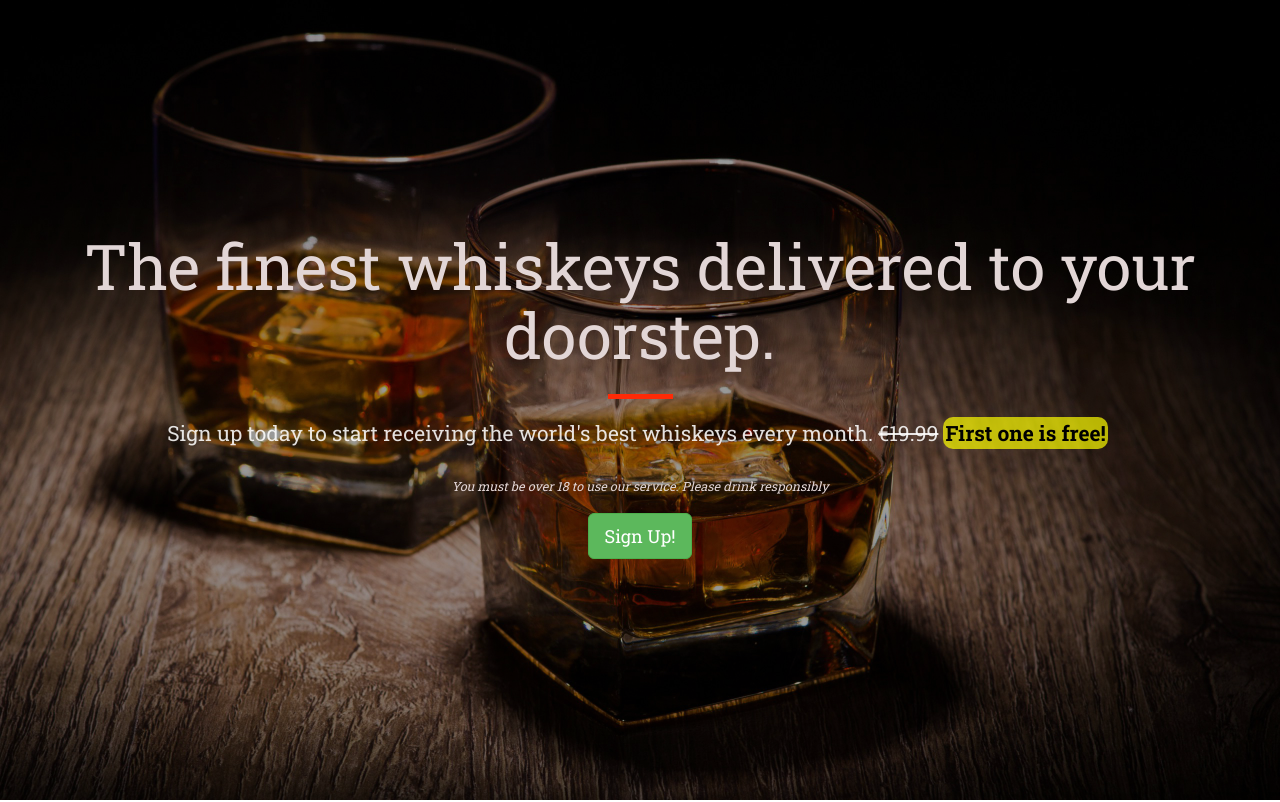
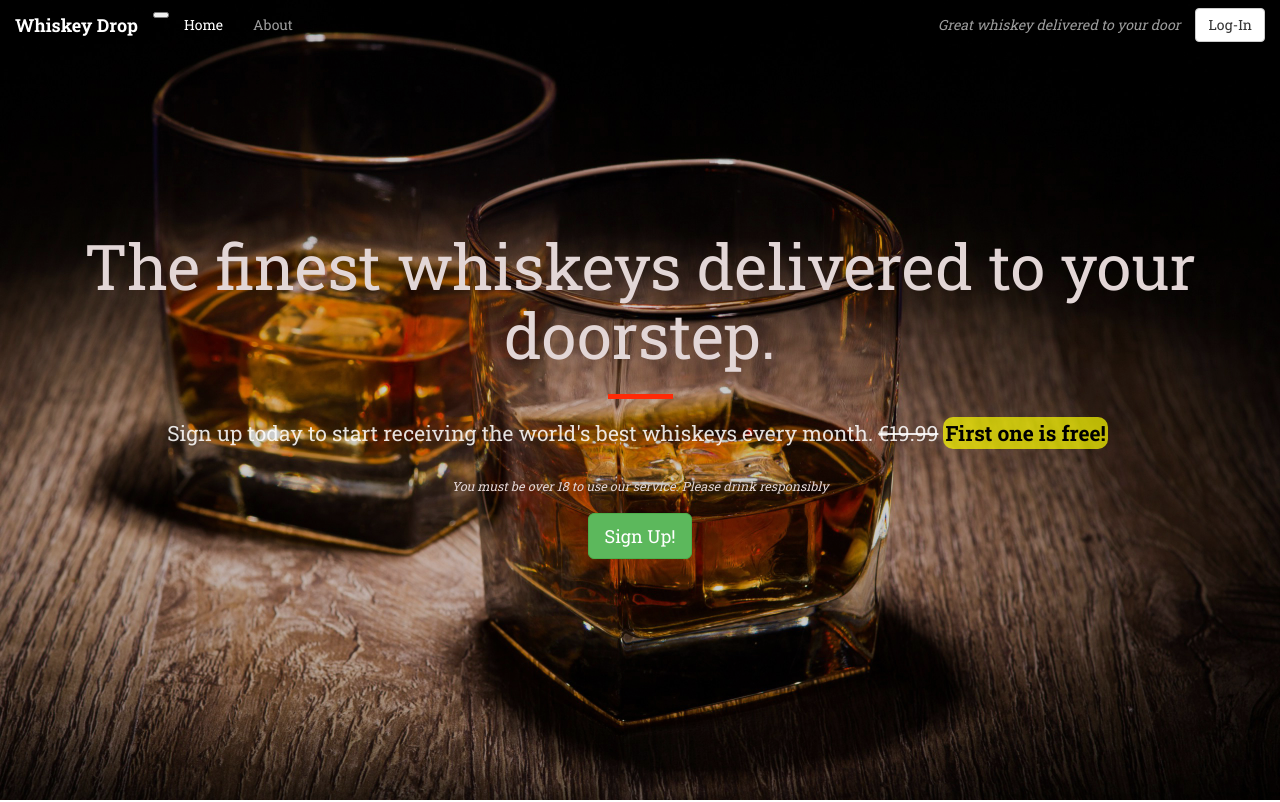
Before and after one commit to Hermeticpoet/bootstrap-installation, a plain HTML site: page index.html in a window 1280 px wide. Shown: the top 802 px of the page. Drawn offline with nearby package versions, Linux system fonts and the light colour scheme.

Commit message:
added styles to navbar

```diff
--- a/index.html
+++ b/index.html
@@ -11,7 +11,6 @@
 </head>
 
 <body>
-    <!--
     <nav class="navbar navbar-inverse">
         <div class="container-fluid">
 
@@ -19,22 +18,26 @@
                 <a href="/" class="navbar-brand">
                     Whiskey Drop
                 </a>
+                <button type="button" class="navbar-toggle-collapsed" data-toggle="collapse" data-target="#navbar">
+                    <span class="sr-only">Toggle Navigation</span>
+                    <span class="icon-bar"></span>
+                    <span class="icon-bar"></span>
+                    <span class="icon-bar"></span>
+                </button>
             </div>
 
-
+            <div class="navbar-collapse collapse" id="navbar" aria-expanded="false" style="height: 1px;">
                 <ul class="nav navbar-nav">
                     <li class="active"><a href="/">Home</a></li>
                     <li><a href="">About</a></li>
-                <li class="visible-xs"><a href="">Sign In</a></li>
+                    <li class="visible-xs"><a href="/">Sign In</a></li>
                 </ul>
-
-
                 <div class="navbar-header navbar-right hidden-xs">
                     <a href="/login" class='btn btn-default navbar-btn'>Log-In</a>
                     <p class="navbar-text"><i>Great whiskey delivered to your door</i></p>
                 </div>
             </div>
-    </nav> -->
+    </nav>
     <!--Alert
     <div class="container alert-container">
         <div class="row hidden-xs">
@@ -46,9 +49,9 @@
         </div>
     </div>
     -->
+    <!--Callout-->
     <div class="container-fluid callout-container">
         <div class="opaque-overlay"></div>
-        <!-- Callout -->
         <div class="row">
             <div class="col-xs-12">
                 <section class="callout jumbotron text-center">
--- a/style.css
+++ b/style.css
@@ -19,6 +19,46 @@ body {
      display: flex;
      align-items: center;
 }
+
+/*--Nav Bar--*/
+
+.navbar {
+    margin-bottom: 0;
+    position: absolute;
+    top: 0;
+    left: 0;
+    width: 100%;
+    z-index: 1;
+    background-color: transparent;
+    border: 0;
+    border-color: transparent;
+}
+
+.navbar .navbar-brand {
+    font-weight: bold;
+    color: white;
+}
+
+.navbar .navbar-brand:hover {
+    color: white;
+}
+
+.navbar .navbar-inverse:hover a {
+    font-weight: bold;
+}
+
+.navbar-inverse .navbar-nav>.active>a,
+.navbar-inverse .navbar-nav>.active>a:focus,
+.navbar-inverse .navbar-nav>.active>a:hover {
+    color: #fff;
+    background-color: transparent;
+}
+
+.navbar .navbar-inverse>.active>li>a:focus,
+.navbar .navbar-inverse>.active>li>a:hover {
+    color: white;
+}
+
 
 /*--Jumbotron--*/
 
@@ -86,7 +126,7 @@ mark {
         left: 0;
         width: 100%;
         height: 100%;
-        background-color: rgba(0, 0, 0, .4);
+        background-color: rgba(0, 0, 0, .2);
 }
 
 .navbar .navbar-inverse {
```
Lines whose indentation alone changed are shown as unchanged.
